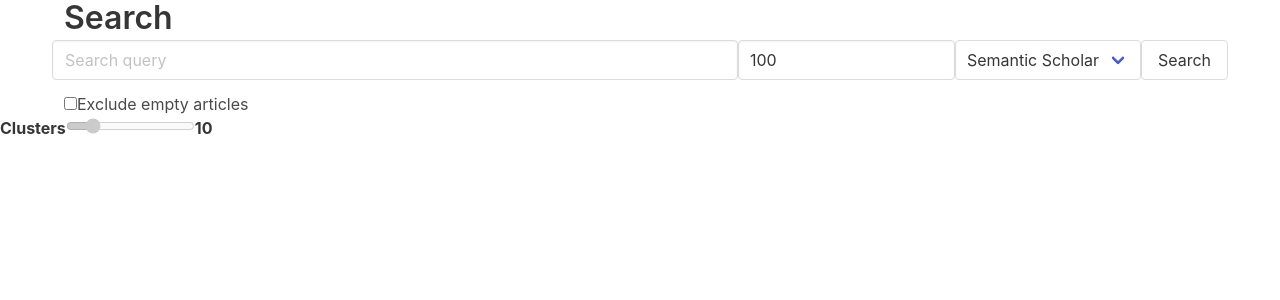
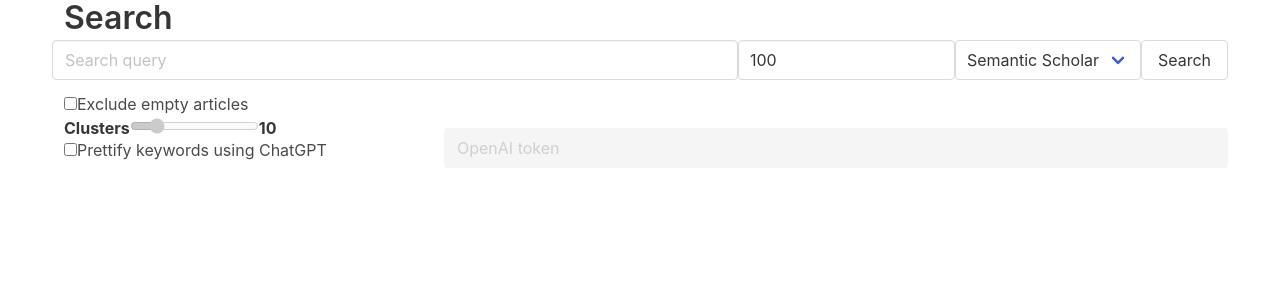
Before and after one commit to kana-sama/visual-search, a React (Create React App) app: page / in a window 1280 px wide. Shown: the top 300 px of the page. Built offline with nearby package versions, Linux system fonts and the light colour scheme; what wink-nlp would draw is missing.

Commit message:
prettify keywords using chatgpt

```diff
--- a/src/app.tsx
+++ b/src/app.tsx
@@ -17,7 +17,6 @@ function SearchBar(props: { onSearch(req: SearchRequest): void }) {
   const [articlesCount, setArticlesCount] = useStateStored("articles-count", 100, isNumber);
   const [articlesSource, setArticlesSource] = useStateStored("articles-source", "semantic-scholar", isString);
   const [articlesExcludeEmpty, setArticlesExcludeEmpty] = useStateStored("exclude-empty", false, isBoolean);
-  // const [openAIToken, setOpenAIToken] = useStateStored("");
 
   function handleSubmit(event: React.FormEvent) {
     event.preventDefault();
@@ -78,8 +77,13 @@ function SearchBar(props: { onSearch(req: SearchRequest): void }) {
 }
 
 export function App() {
-  const [clustersCount, setClustersCount] = useState(10);
+  const [clustersCount, setClustersCount] = useStateStored("clusters-count", 10, isNumber);
+  const [prettyKeywords, setPrettyKeywords] = useStateStored("pretty-kws", false, isBoolean);
+  const [openAIToken, setOpenAIToken] = useStateStored("open-ai-token", "", isString);
+
   const [searched, setSearched] = useState(false);
+
+  const prettifyKeywords = prettyKeywords && { token: openAIToken };
 
   async function handleSearch(request: SearchRequest) {
     await analyseTexts(request.query, {
@@ -89,6 +93,7 @@ export function App() {
       nResults: request.articlesCount,
       excludeEmpty: request.articlesExcludeEmpty,
       source: request.articlesSource,
+      prettifyKeywords,
     });
 
     setSearched(true);
@@ -101,13 +106,14 @@ export function App() {
       plotDivId: "out-plot",
       textDivId: "out-text",
       nClusters: clustersCount,
+      prettifyKeywords,
     });
-  }, [searched, clustersCount]);
+  }, [searched, clustersCount, prettyKeywords]);
 
   return (
     <>
       <SearchBar onSearch={handleSearch} />
-
+      <div className="container">
         <div className="control">
           <label className="label">
             Clusters
@@ -123,8 +129,27 @@ export function App() {
             {clustersCount}
           </label>
         </div>
+
+        <div className="control columns">
+          <label className="checkbox column is-4">
+            <input
+              type="checkbox"
+              checked={prettyKeywords}
+              onChange={(event) => setPrettyKeywords(event.currentTarget.checked)}
+            />
+            Prettify keywords using ChatGPT
+          </label>
+          <input
+            className="input column is-8"
+            placeholder="OpenAI token"
+            value={openAIToken}
+            disabled={!prettyKeywords}
+            onChange={(event) => setOpenAIToken(event.currentTarget.value)}
+          />
+        </div>
+      </div>
       <main>
-        <div className="container">
+        <div className="container" style={{ marginTop: "20px" }}>
           <div className="columns">
             <div id="out-plot" className="column is-8"></div>
             <div id="out-text" className="column"></div>
--- a/src/hooks/use-state-stored.ts
+++ b/src/hooks/use-state-stored.ts
@@ -22,7 +22,7 @@ export function useStateStored<T>(
 
     window.addEventListener("storage", tryLoadValue);
     return () => window.removeEventListener("storage", tryLoadValue);
-  }, [key]);
+  }, [key, isValid]);
 
   const setValue = useCallback(
     (newValue: T) => {
--- a/src/logic.ts
+++ b/src/logic.ts
@@ -161,6 +161,7 @@ async function plotClusterDataAsync({
   tokens,
   embedding,
   tree,
+  prettifyKeywords,
 }: {
   plotDivId: string;
   textDivId: string;
@@ -169,6 +170,7 @@ async function plotClusterDataAsync({
   tokens: string[][];
   embedding: number[][];
   tree: Cluster;
+  prettifyKeywords: false | { token: string };
 }) {
   const worker = new Worker(new URL("./keyword-worker.ts", import.meta.url) as any);
   const keywordWorker = await spawn<KeywordWorker>(worker);
@@ -183,8 +185,9 @@ async function plotClusterDataAsync({
     byClasters[c].articles.push(docInfo[i]);
   });
 
+  if (prettifyKeywords) {
     const model = new OpenAI({
-    openAIApiKey: "",
+      openAIApiKey: prettifyKeywords.token,
       temperature: 0.9,
     });
 
@@ -196,11 +199,13 @@ async function plotClusterDataAsync({
 
         This group can be distinguished by the following keywords: ${cluster.keyword}.
 
-        Generate a single short sentence in maximum of ten words that would describe this group of articles.
-        Do not use words such as "group", "articles", "about".
+        Generate a short title using maximum of 7 words that would describe that group of articles.
+        Do not use common words like "group", "article", "about".
+        Do not wrap with quotes. Do not use pattern "A: B".
       `);
       })
     );
+  }
 
   const plotData = preparePlotData(
     docInfo,
@@ -212,7 +217,17 @@ async function plotClusterDataAsync({
   plotTextEmbedding(plotData, clusterData, plotDivId, textDivId);
 }
 
-export async function updateNClusters({ plotDivId, textDivId, nClusters }: any) {
+export async function updateNClusters({
+  plotDivId,
+  textDivId,
+  nClusters,
+  prettifyKeywords,
+}: {
+  plotDivId: string;
+  textDivId: string;
+  nClusters: number;
+  prettifyKeywords: false | { token: string };
+}) {
   const embedding: number[][] = loadObject("umap") as any;
   const tokens: string[][] = loadObject("tokens") as any;
   const docInfo: ArticleWithText[] = loadObject("docInfo") as any;
@@ -226,6 +241,7 @@ export async function updateNClusters({ plotDivId, textDivId, nClusters }: any)
     tokens: tokens,
     embedding: embedding,
     tree: tree,
+    prettifyKeywords,
   });
 }
 
@@ -276,7 +292,23 @@ function getArticlesSource(source: string) {
 
 export async function analyseTexts(
   query: string,
-  { plotDivId, textDivId, nResults = 100, nClusters = 10, excludeEmpty, source }: any = {}
+  {
+    plotDivId,
+    textDivId,
+    nResults,
+    nClusters,
+    excludeEmpty,
+    source,
+    prettifyKeywords,
+  }: {
+    plotDivId: string;
+    textDivId: string;
+    nResults: number;
+    nClusters: number;
+    excludeEmpty: boolean;
+    source: string;
+    prettifyKeywords: false | { token: string };
+  }
 ) {
   console.log("Query: " + query);
   let w2vReq = fetchWord2Vec();
@@ -313,6 +345,7 @@ export async function analyseTexts(
         tokens: tokens,
         embedding: embedding,
         tree: tree,
+        prettifyKeywords,
       });
     });
   });
```
Lines whose indentation alone changed are shown as unchanged.
